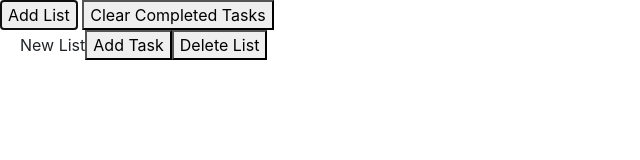
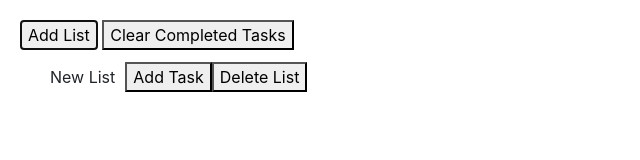
Before and after one commit to clyde9/ToDoApp, a website: page index.html in a window 1280 px wide. Both pictures are taken after a click on the button "Add List". Shown: the whole page, without its empty margins (0-640 px from the left). Drawn offline with nearby package versions, Linux system fonts and the light colour scheme.

Commit message:
added some styles

```diff
--- a/index.html
+++ b/index.html
@@ -3,7 +3,7 @@
 <head>
     <meta charset="UTF-8">
     <meta name="viewport" content="width=device-width, initial-scale=1, shrink-to-fit=no">
-    <title>Title</title>
+    <title>To-Do App</title>
     <link rel="stylesheet" href="https://stackpath.bootstrapcdn.com/bootstrap/4.3.1/css/bootstrap.min.css"
           integrity="sha384-ggOyR0iXCbMQv3Xipma34MD+dH/1fQ784/j6cY/iJTQUOhcWr7x9JvoRxT2MZw1T" crossorigin="anonymous">
     <link rel="stylesheet" href="css/style.css">
@@ -19,8 +19,12 @@
     <script defer src="main.js"></script>
 </head>
 <body>
-    <button onclick="toDoList.addList()">Add List</button>
-    <button onclick="toDoList.clearCompleted()">Clear Completed Tasks</button>
+<div class="myContainer">
+    <div class="toDoListHead">
+        <button onclick="toDoList.addList()">Add List</button>
+        <button onclick="toDoList.clearCompleted()">Clear Completed Tasks</button>
+    </div>
     <div class="boxOfLists"></div>
+</div>
 </body>
 </html>
--- a/main.js
+++ b/main.js
@@ -17,8 +17,8 @@ function rebuild() {
     for (let i = 0; i < toDoList.listCollection.length; i++) {
         $(".boxOfLists").append(
             `<div class="listBox" id="${toDoList.listCollection[i].id}">` +
-            `<div class="listName">` +
-            `<span contenteditable="true" onkeyup="toDoList.listCollection[${i}].rename()">` +
+            `<div class="listHead">` +
+            `<span class="listName" contenteditable="true" onkeyup="toDoList.listCollection[${i}].rename()">` +
             `${toDoList.listCollection[i].name}` +
             `</span>` +
             `<button onclick="toDoList.listCollection[${i}].addTask()">` +
@@ -33,7 +33,7 @@ function rebuild() {
         for (let j = 0; j < toDoList.listCollection[i].taskList.length; j++) {
             $(`#${toDoList.listCollection[i].id}`).append(
                 `<div class="taskBox" id="${toDoList.listCollection[i].taskList[j].id}">` +
-                `<span contenteditable="true" onkeyup="toDoList.listCollection[${i}].taskList[${j}].rename()">` +
+                `<span class="taskName" contenteditable="true" onkeyup="toDoList.listCollection[${i}].taskList[${j}].rename()">` +
                 `${toDoList.listCollection[i].taskList[j].name}` +
                 `</span>` +
                 `<input type="checkbox" onclick="toDoList.listCollection[${i}].taskList[${j}].toggleComplete()"/>` +
@@ -55,7 +55,10 @@ class ListCollection {
     static constructFromData(data) {
         let c = new ListCollection();
         for (let i = 0; i < data.listCollection.length; i++) {
-            c.listCollection.push(TaskList.constructFromData(data.listCollection[i].name, data.listCollection[i].id, data.listCollection[i].taskList));
+            c.listCollection.push(TaskList.constructFromData(
+                data.listCollection[i].name,
+                data.listCollection[i].id,
+                data.listCollection[i].taskList));
         }
         return c;
     }
@@ -98,7 +101,10 @@ class TaskList {
         let x = new TaskList(id);
         x.name = name;
         for (let i = 0; i < taskList.length; i++) {
-            x.taskList.push(Task.constructFromData(taskList[i].name, taskList[i].id, taskList[i].complete));
+            x.taskList.push(Task.constructFromData(
+                taskList[i].name,
+                taskList[i].id,
+                taskList[i].complete));
         }
         return x;
     }
--- a/scss/style.scss
+++ b/scss/style.scss
@@ -1,15 +1,34 @@
 body{
+  margin: 0;
+  padding: 0;
+  height: 100%;
+  width: 100%;
+}
 
+.myContainer{
+  margin: 20px;
 }
 
 .boxOfLists{
+  margin: 10px;
+  width: 80%;
+}
+
+.listName, .taskName{
+  padding: 5px 10px;
+}
+
+.listBox{
+  width: 80%;
   margin-left: 10px;
 }
 
-.listBox{
-  margin-left: 10px;
+.listHead{
+  display: flex;
+  align-items: center;
 }
 
 .taskBox{
-  margin-left: 10px;
+  margin-left: 15px;
+
 }
```
Also changed, not shown: css/style.css.
